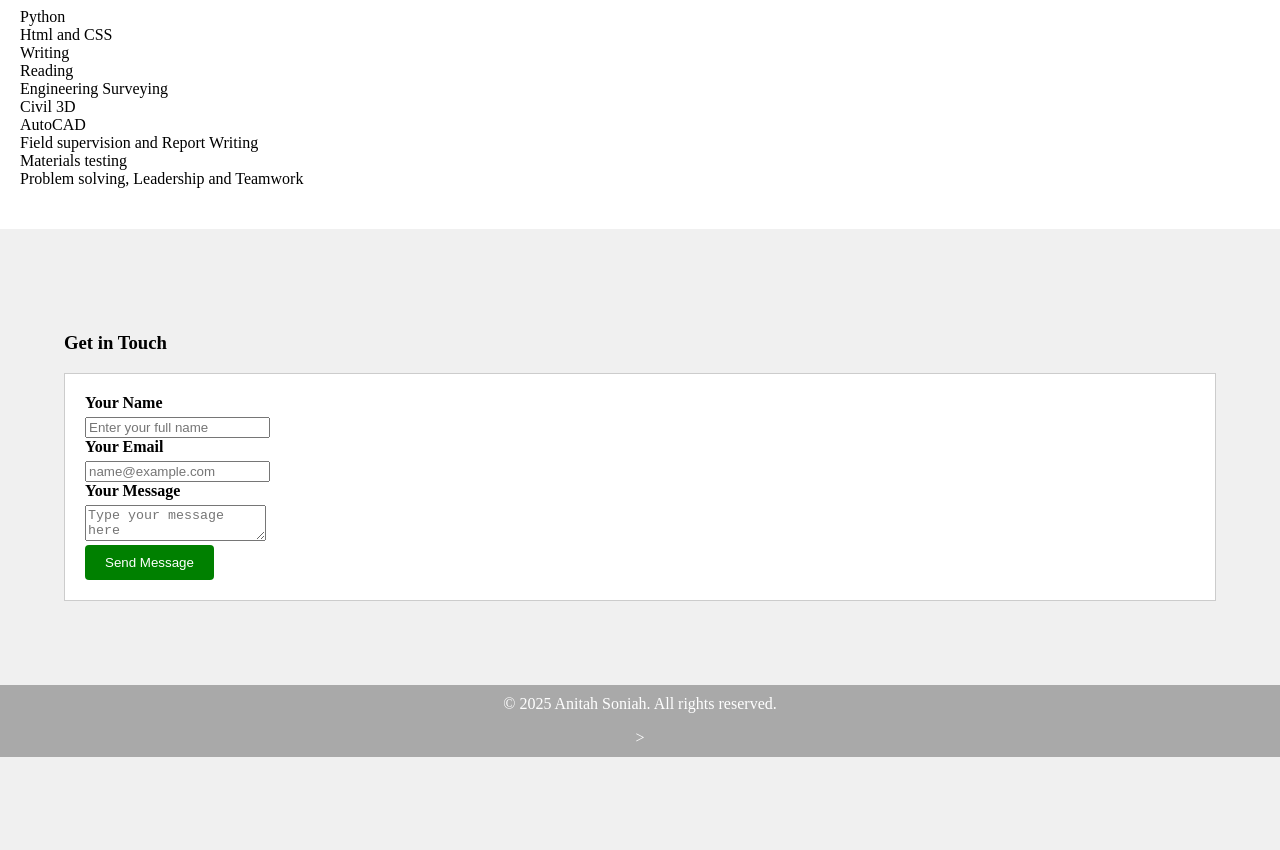
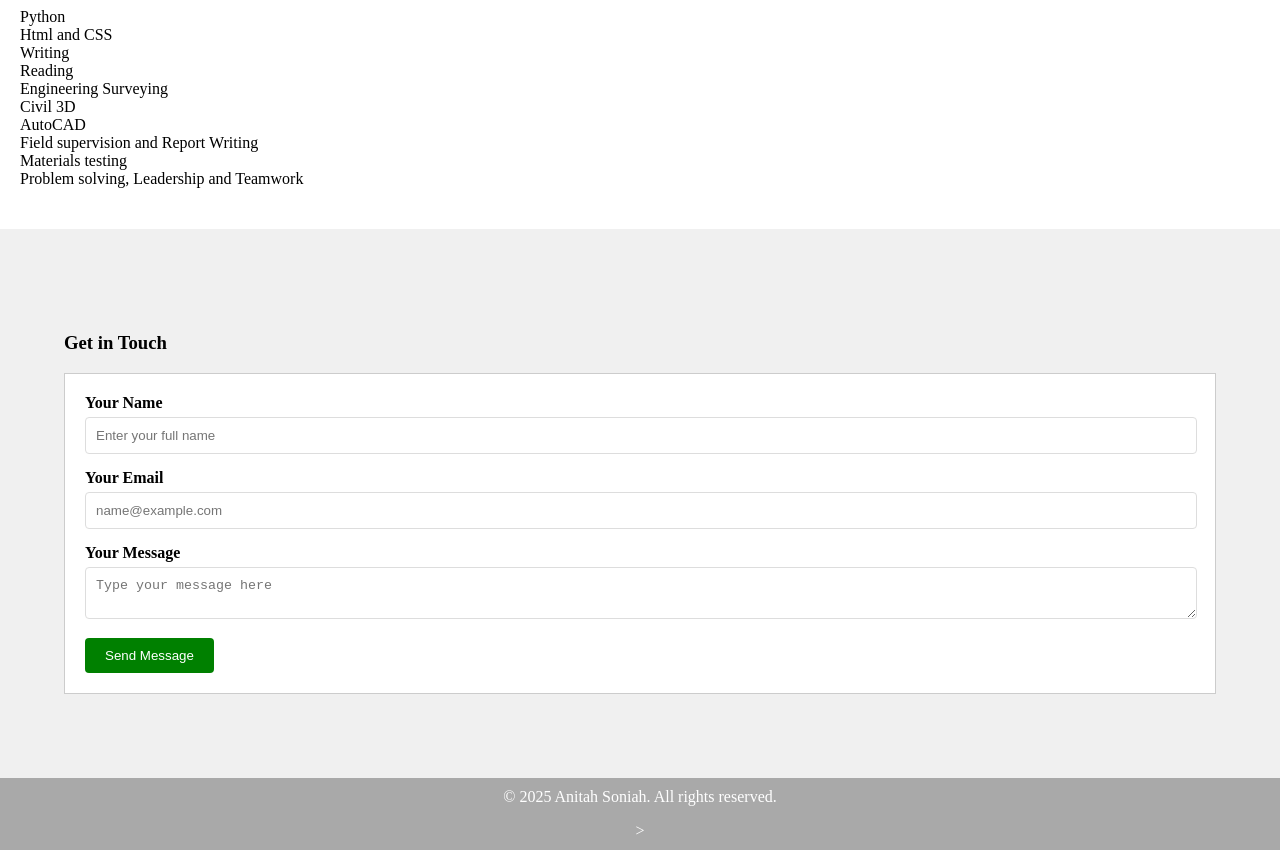
Before and after one commit to AnitahSoniah25/profile_page, a plain HTML site: page index.html in a window 1280 px wide. Shown: the part 1127-1977 px from the top of the page. Before the commit the page ends 1884 px from the top, so only its background shows below. Drawn offline with Linux system fonts and the light colour scheme.

Commit message:
Monday 2nd June

```diff
--- a/index.html
+++ b/index.html
@@ -57,21 +57,21 @@
                     font-weight: bold;
                 }
 
-                name{
+                 #name{
                         width: calc(100% - 20px);
                         padding: 10px;
                         border: 1px solid #ddd;
                         border-radius: 4px;
                         margin-bottom: 15px;
                     }
-                email {
+                 #email {
                         width: calc(100% - 20px);
                         padding: 10px;
                         border: 1px solid #ddd;
                         border-radius: 4px;
                         margin-bottom: 15px;
                     }
-                message{
+                 #message{
                         width: calc(100% - 20px);
                         padding: 10px;
                         border: 1px solid #ddd;
```
